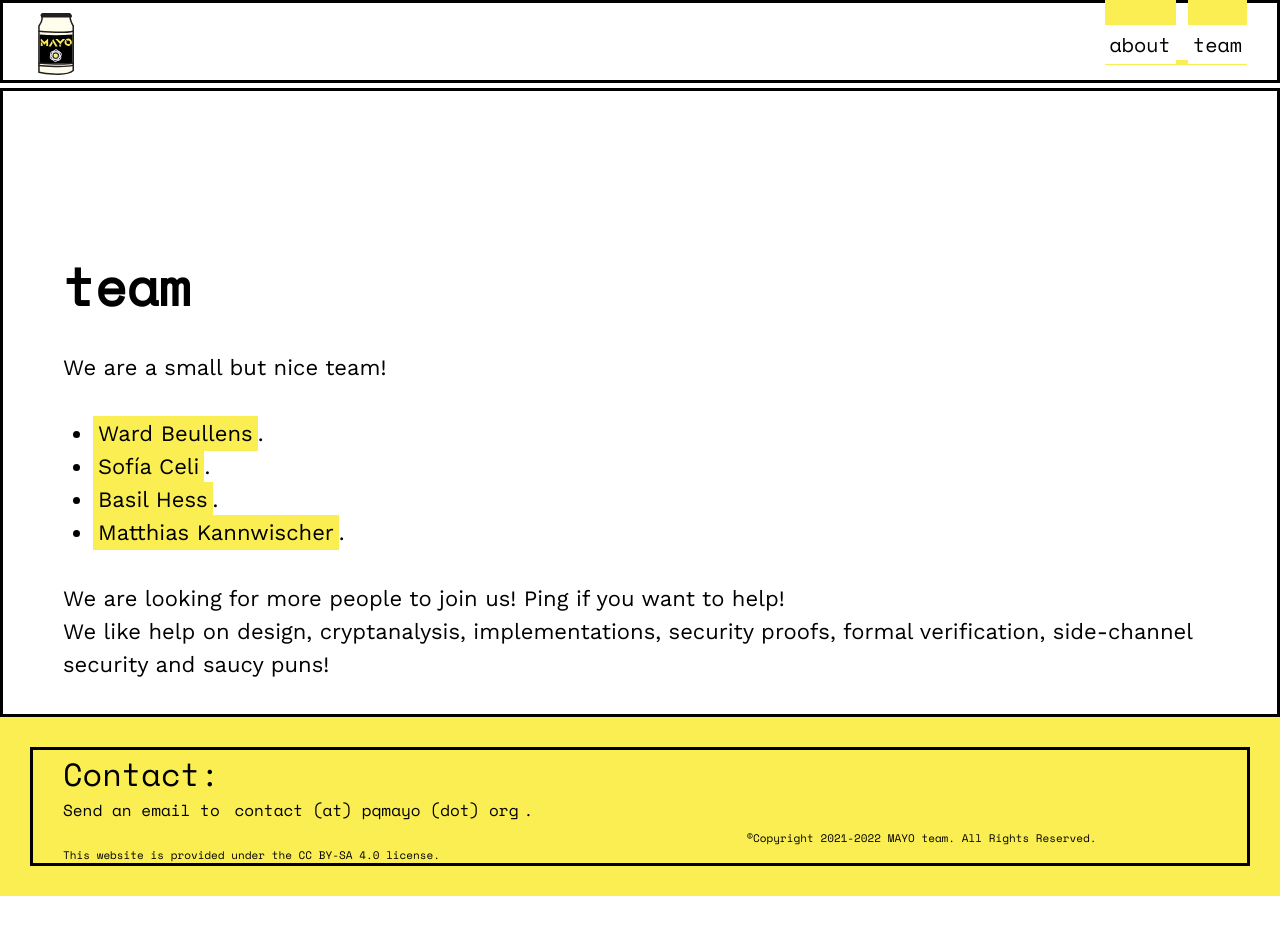
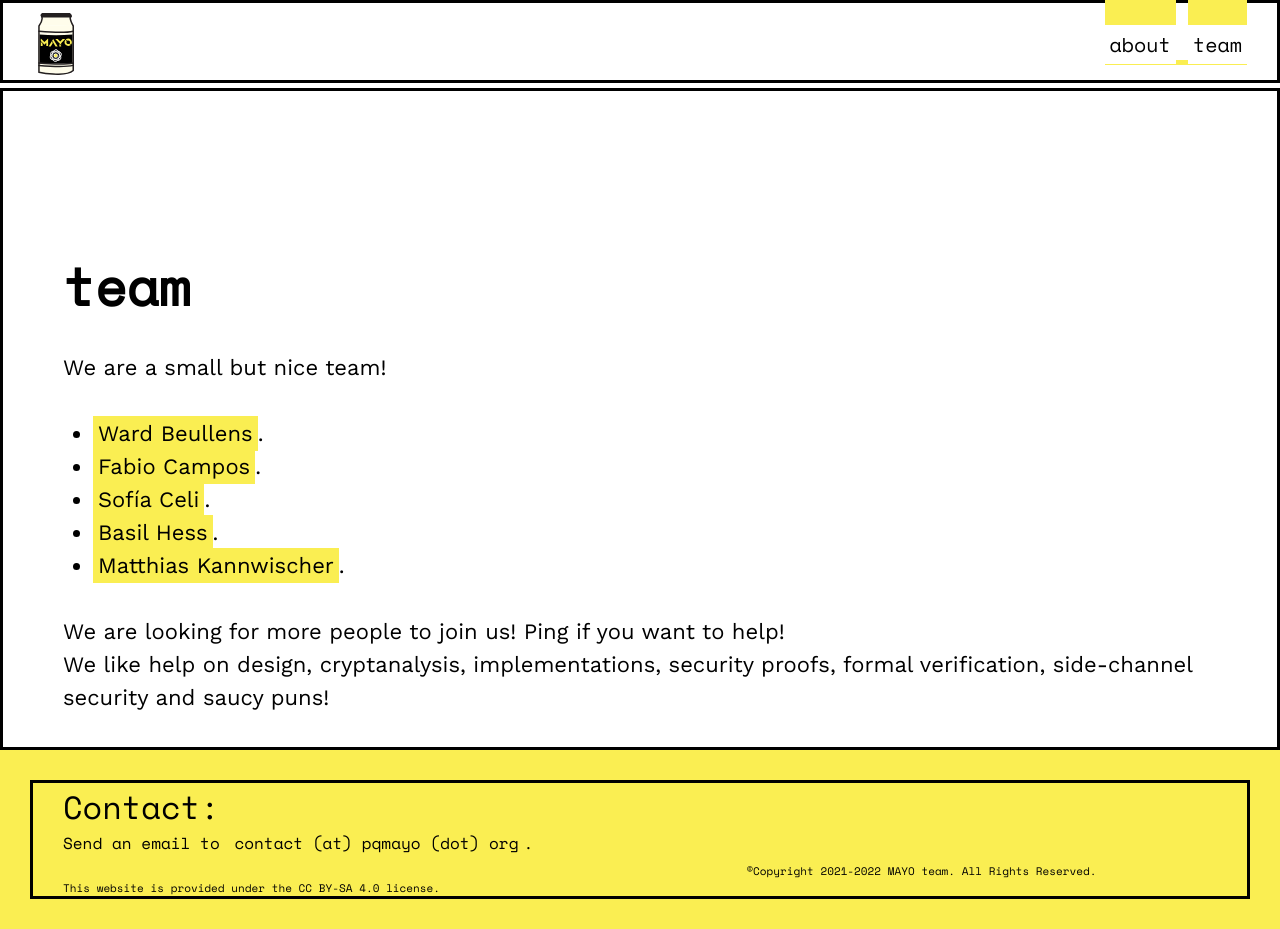
Before and after one commit to PQCMayo/MAYO-website, a Jekyll site: the page built from team.html, in a window 1280 px wide. Built offline with Jekyll 4.4.1, drawn with Linux system fonts in a browser that asks for light colours; before the commit the page ends 900 px from its top, so only the background shows below that.

Commit message:
Add Fabio

```diff
--- a/team.html
+++ b/team.html
@@ -10,6 +10,7 @@ tags: menu
   <br>
   <ul>
     <li><a href="https://github.com/WardBeullens" target="_blank">Ward Beullens</a>.</li>
+    <li><a href="https://www.sopmac.de/" target="_blank">Fabio Campos</a>.</li>
     <li><a href="https://sofiaceli.com/" target="_blank">Sofía Celi</a>.</li>
     <li><a href="https://github.com/bhess" target="_blank">Basil Hess</a>.</li>
     <li><a href="https://kannwischer.eu/" target="_blank">Matthias Kannwischer</a>.</li>
```
